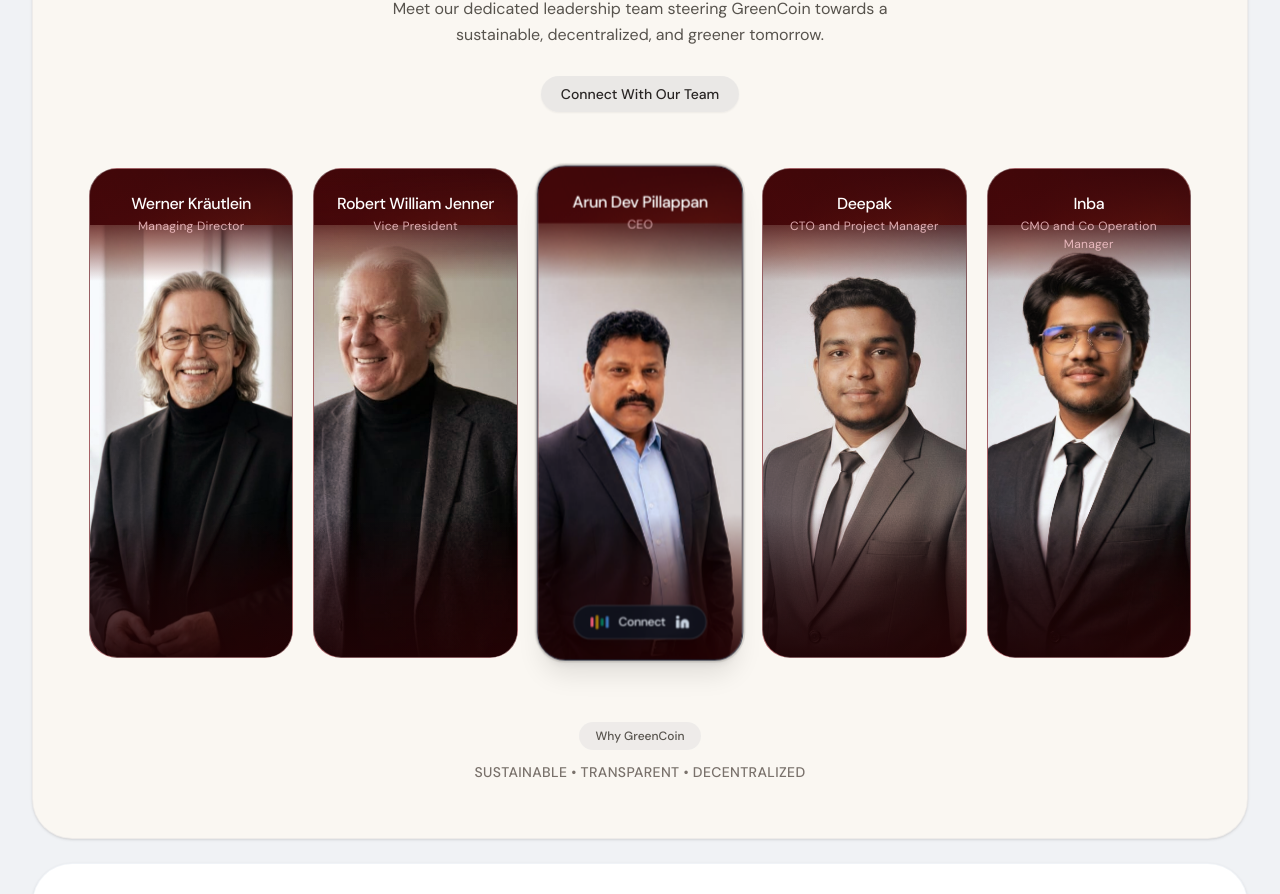
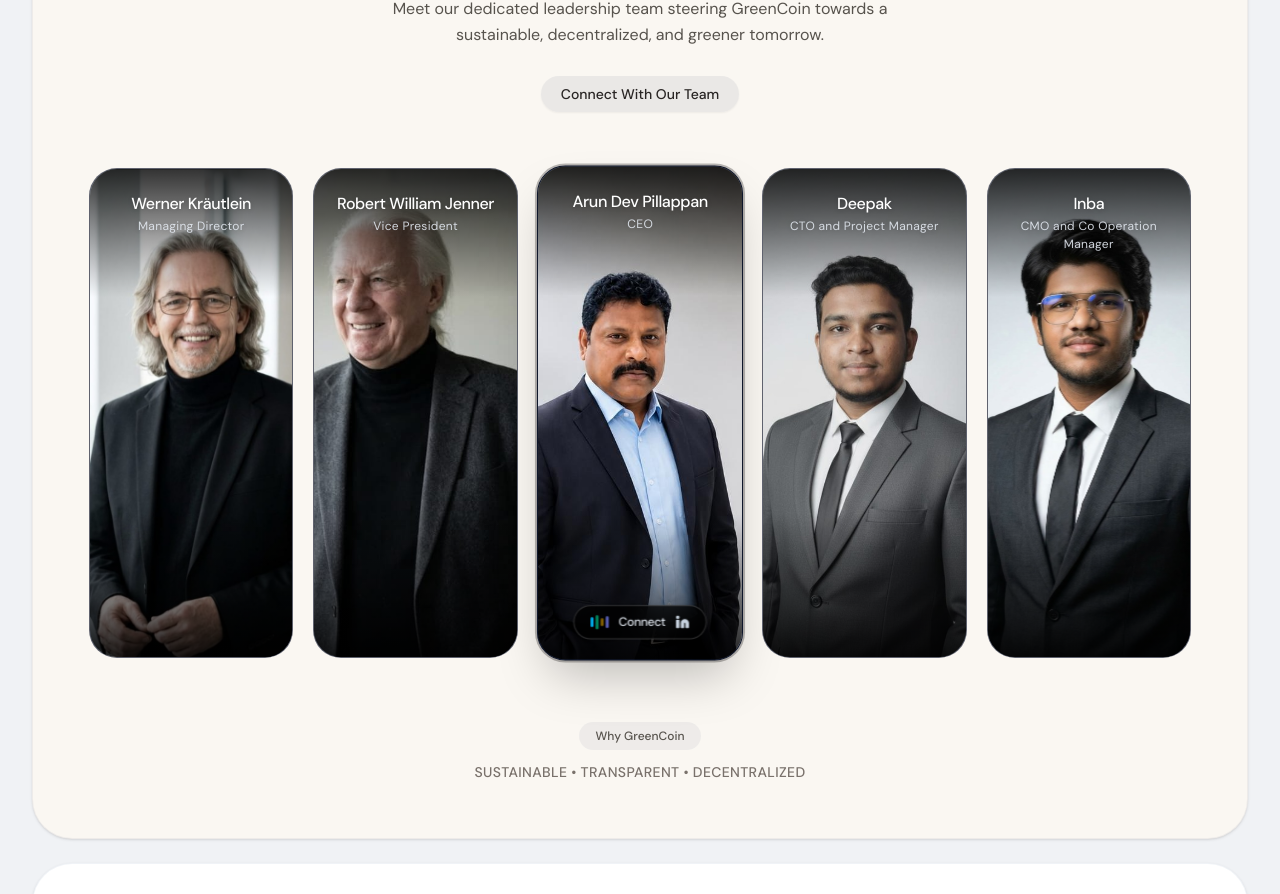
Before and after one commit to Deepakramki/GEC, a React (Vite) app: page / in a window 1280 px wide. Shown: the part 4430-5324 px from the top of the page. Built offline with nearby package versions, Linux system fonts and the light colour scheme.

Commit message:
Remove red color from team section and make portraits fully cover cards

```diff
--- a/src/components/TeamSection.tsx
+++ b/src/components/TeamSection.tsx
@@ -19,7 +19,7 @@
     image: '/team/werner.jpg',
     linkedin: 'https://www.linkedin.com/in/werner-kr%C3%A4utlein?utm_source=share_via&utm_content=profile&utm_medium=member_ios',
     objectPosition: 'center 15%',
-    scale: 'scale-105',
+    scale: 'scale-100',
   },
   {
     id: 'robert',
@@ -28,7 +28,7 @@
     image: '/team/robert.jpg',
     linkedin: 'https://www.linkedin.com/in/johanneswillamjenner?utm_source=share_via&utm_content=profile&utm_medium=member_ios',
     objectPosition: 'center 15%',
-    scale: 'scale-105',
+    scale: 'scale-100',
   },
   {
     id: 'arun',
@@ -37,7 +37,7 @@
     image: '/team/arun.jpg',
     linkedin: 'https://www.linkedin.com/in/arun-p-7b233a260/',
     objectPosition: 'center 15%',
-    scale: 'scale-105',
+    scale: 'scale-100',
   },
   {
     id: 'deepak',
@@ -46,7 +46,7 @@
     image: '/team/deepak.jpg',
     linkedin: 'https://www.linkedin.com/in/deepakramki?utm_source=share_via&utm_content=profile&utm_medium=member_ios',
     objectPosition: 'center 10%',
-    scale: 'scale-135',
+    scale: 'scale-115',
   },
   {
     id: 'inba',
@@ -55,12 +55,12 @@
     image: '/team/inba.jpg',
     linkedin: 'https://www.linkedin.com/in/inbazer?utm_source=share_via&utm_content=profile&utm_medium=member_ios',
     objectPosition: 'center 15%',
-    scale: 'scale-115',
+    scale: 'scale-105',
   },
 ];
 
 export const TeamSection: React.FC = () => {
-  // Center card (Arun Dev Pillappan, CEO) is active by default, matching reference design
+  // Center card (Arun Dev Pillappan, CEO) is active by default
   const [activeId, setActiveId] = useState<string>('arun');
 
   return (
@@ -68,7 +68,7 @@
       id="about"
       className="w-full max-w-[1400px] mx-auto mt-6 bg-[#FAF7F2] rounded-[40px] p-6 sm:p-10 lg:p-14 shadow-sm border border-stone-200/60 transition-all duration-300"
     >
-      {/* Centered Delphi-Style Header */}
+      {/* Centered Header */}
       <div className="max-w-3xl mx-auto text-center mb-12 sm:mb-14">
         <span className="inline-flex items-center px-4 py-1.5 rounded-full text-[11px] sm:text-xs font-semibold tracking-wider uppercase bg-stone-200/70 text-stone-700 border border-stone-300/60 mb-5 shadow-xs">
           Leadership Team
@@ -95,7 +95,7 @@
         </div>
       </div>
 
-      {/* 5-Card Delphi-Style Portrait Row */}
+      {/* 5-Card Full-Cover Portrait Row */}
       <div className="grid grid-cols-1 sm:grid-cols-2 lg:grid-cols-5 gap-4 sm:gap-5 lg:gap-5">
         {TEAM_MEMBERS.map((member) => {
           const isActive = activeId === member.id;
@@ -105,63 +105,37 @@
               key={member.id}
               onClick={() => setActiveId(member.id)}
               onMouseEnter={() => setActiveId(member.id)}
-              className={`group relative rounded-[28px] overflow-hidden h-[440px] sm:h-[470px] lg:h-[490px] cursor-pointer transition-all duration-500 border ${
+              className={`group relative rounded-[28px] overflow-hidden h-[440px] sm:h-[470px] lg:h-[490px] cursor-pointer transition-all duration-500 bg-slate-900 border ${
                 isActive
-                  ? 'ring-2 ring-stone-400/40 shadow-xl scale-[1.01]'
-                  : 'hover:shadow-lg border-stone-300/40'
+                  ? 'ring-2 ring-stone-900/30 shadow-2xl scale-[1.01]'
+                  : 'hover:shadow-xl border-stone-300/40'
               }`}
-              style={{
-                background:
-                  'linear-gradient(135deg, #3d080b 0%, #5e1117 35%, #88161f 70%, #45090d 100%)',
-              }}
             >
-              {/* Studio Key-Light Diagonal Beam Overlay */}
-              <div
-                className="absolute inset-0 pointer-events-none opacity-85 transition-opacity duration-700 group-hover:opacity-100"
-                style={{
-                  background:
-                    'linear-gradient(115deg, transparent 15%, rgba(249, 115, 22, 0.35) 45%, rgba(239, 68, 68, 0.22) 60%, transparent 80%)',
-                }}
+              {/* Full-Cover Member Portrait Image */}
+              <img
+                src={member.image}
+                alt={member.name}
+                className={`absolute inset-0 w-full h-full object-cover transition-transform duration-700 group-hover:scale-105 ${member.scale}`}
+                style={{ objectPosition: member.objectPosition }}
               />
 
-              {/* Radial Warm Glow on the right edge */}
-              <div
-                className="absolute inset-0 pointer-events-none opacity-70"
-                style={{
-                  background:
-                    'radial-gradient(circle at 85% 45%, rgba(251, 146, 60, 0.4) 0%, rgba(185, 28, 28, 0.2) 40%, transparent 70%)',
-                }}
-              />
+              {/* Clean Top Gradient for Text Legibility (Neutral Dark to Transparent) */}
+              <div className="absolute inset-x-0 top-0 h-32 bg-gradient-to-b from-black/80 via-black/40 to-transparent z-10 pointer-events-none" />
 
-              {/* Member Portrait Image */}
-              <div className="absolute inset-0 top-14 overflow-hidden">
-                <img
-                  src={member.image}
-                  alt={member.name}
-                  className={`w-full h-full object-cover ${member.objectPosition} ${member.scale} transition-transform duration-700 group-hover:scale-110`}
-                />
-              </div>
+              {/* Clean Bottom Gradient for Grounding and Pill Contrast */}
+              <div className="absolute inset-x-0 bottom-0 h-36 bg-gradient-to-t from-black/85 via-black/40 to-transparent z-10 pointer-events-none" />
 
-              {/* Top Gradient for Text Legibility */}
-              <div className="absolute inset-x-0 top-0 h-28 bg-gradient-to-b from-[#3a070a] via-[#3a070a]/75 to-transparent z-10 pointer-events-none" />
-
-              {/* Bottom Gradient for Grounding and Pill Legibility */}
-              <div className="absolute inset-x-0 bottom-0 h-36 bg-gradient-to-t from-[#200305]/95 via-[#200305]/60 to-transparent z-10 pointer-events-none" />
-
-              {/* Warm Studio Tint Overlay */}
-              <div className="absolute inset-0 bg-gradient-to-tr from-rose-950/25 via-orange-600/15 to-transparent mix-blend-overlay pointer-events-none z-10" />
-
-              {/* Top Text: Name & Role (Delphi style) */}
+              {/* Top Text: Name & Role */}
               <div className="relative z-20 pt-6 px-4 text-center">
-                <h3 className="text-[15px] sm:text-[16px] font-medium text-white leading-snug tracking-tight">
+                <h3 className="text-[15px] sm:text-[16px] font-medium text-white leading-snug tracking-tight drop-shadow-sm">
                   {member.name}
                 </h3>
-                <p className="text-[11px] sm:text-[12px] text-rose-200/80 font-normal tracking-wide mt-0.5">
+                <p className="text-[11px] sm:text-[12px] text-slate-200/90 font-normal tracking-wide mt-0.5 drop-shadow-sm">
                   {member.role}
                 </p>
               </div>
 
-              {/* Bottom Interactive Pill (Delphi-style audio/message bar) */}
+              {/* Bottom Interactive Pill (Delphi-style audio/connect bar) */}
               <div
                 className={`absolute bottom-5 left-1/2 -translate-x-1/2 z-20 w-max transition-all duration-300 ${
                   isActive
@@ -174,25 +148,25 @@
                   target="_blank"
                   rel="noopener noreferrer"
                   onClick={(e) => e.stopPropagation()}
-                  className="inline-flex items-center gap-2.5 px-3.5 py-1.5 sm:px-4 sm:py-2 rounded-full bg-[#0d131f]/85 hover:bg-[#0055ff] text-white border border-white/15 shadow-xl backdrop-blur-md transition-all duration-300 group/btn"
+                  className="inline-flex items-center gap-2.5 px-3.5 py-1.5 sm:px-4 sm:py-2 rounded-full bg-black/75 hover:bg-[#0055ff] text-white border border-white/20 shadow-xl backdrop-blur-md transition-all duration-300 group/btn"
                   aria-label={`${member.name} LinkedIn`}
                 >
                   {/* Animated Audio Equalizer Bars */}
                   <div className="flex items-center gap-[2.5px] h-3">
                     <span
-                      className="w-[2.5px] h-2.5 bg-rose-400 rounded-full animate-pulse"
+                      className="w-[2.5px] h-2.5 bg-sky-400 rounded-full animate-pulse"
                       style={{ animationDuration: '0.8s', animationDelay: '0ms' }}
                     />
                     <span
-                      className="w-[2.5px] h-3.5 bg-amber-400 rounded-full animate-pulse"
+                      className="w-[2.5px] h-3.5 bg-emerald-400 rounded-full animate-pulse"
                       style={{ animationDuration: '0.8s', animationDelay: '150ms' }}
                     />
                     <span
-                      className="w-[2.5px] h-2 bg-emerald-400 rounded-full animate-pulse"
+                      className="w-[2.5px] h-2 bg-amber-400 rounded-full animate-pulse"
                       style={{ animationDuration: '0.8s', animationDelay: '300ms' }}
                     />
                     <span
-                      className="w-[2.5px] h-3 bg-blue-400 rounded-full animate-pulse"
+                      className="w-[2.5px] h-3 bg-indigo-400 rounded-full animate-pulse"
                       style={{ animationDuration: '0.8s', animationDelay: '450ms' }}
                     />
                   </div>
@@ -209,7 +183,7 @@
         })}
       </div>
 
-      {/* Section Footer Sub-Bar (Delphi style) */}
+      {/* Section Footer Sub-Bar */}
       <div className="mt-14 sm:mt-16 text-center">
         <span className="inline-block px-4 py-1.5 rounded-full bg-stone-200/60 text-stone-600 text-xs font-medium mb-3">
           Why GreenCoin
```
